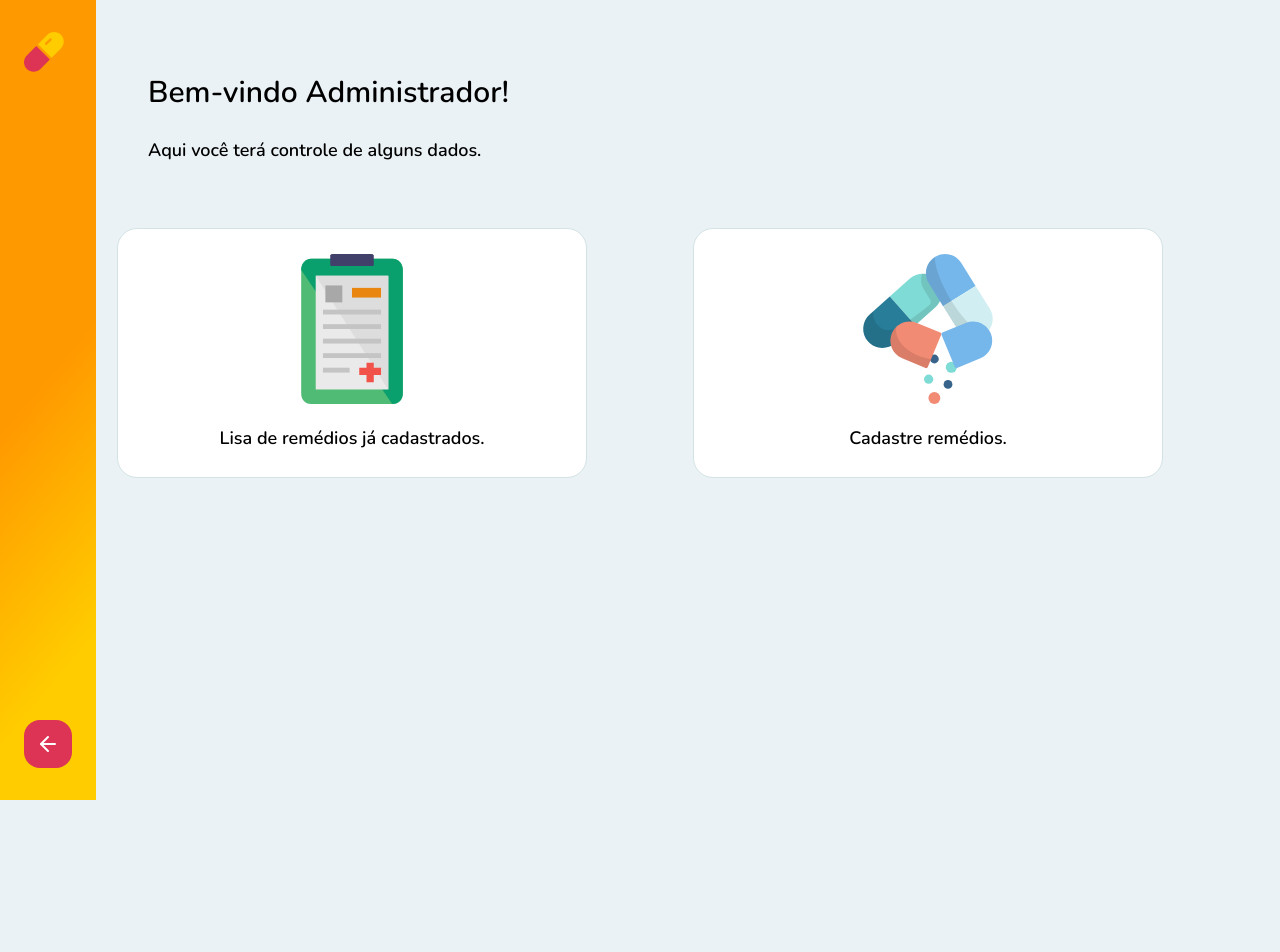
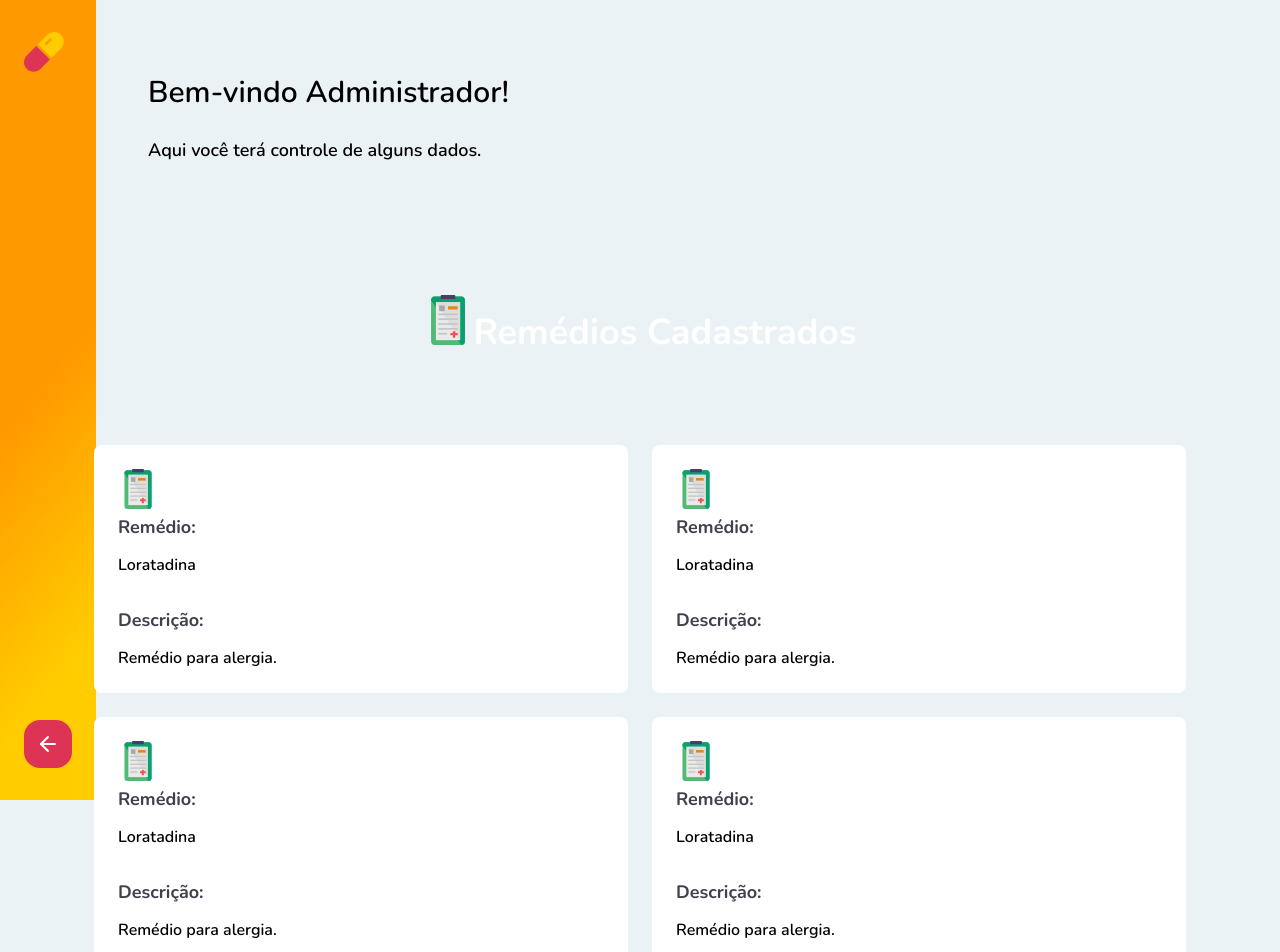
Before and after one commit to ibrunera/inery, a React (Create React App) app in the folder web/: page /admin/home in a window 1280 px wide. Shown: the top 952 px of the page. Before the commit the page ends 800 px from the top, so only its background shows below. Built offline with nearby package versions, Linux system fonts and the light colour scheme.

Commit message:
Updated Admin HomePage

```diff
--- a/web/src/pages/admin/HomePage.tsx
+++ b/web/src/pages/admin/HomePage.tsx
@@ -13,14 +13,17 @@ export default function HomePage() {
       <div className="main-container">
 
         <main>
-          <div className="intro">
-            <h2>Bem-vindo Administrador!</h2>
-            <p>Aqui você terá controle de alguns dados.</p>
-          </div>
+          <header>
+
+            <div className="intro">
+              <h2>Bem-vindo Administrador!</h2>
+              <p>Aqui você terá controle de alguns dados.</p>
+            </div>
+          </header>
 
           <div className="container">
 
-            <div className="list-page">
+            {/* <div className="list-page">
               <img src={listImg} alt="Lista de remédios" />
 
               <p>Lisa de remédios já cadastrados.</p>
@@ -31,7 +34,60 @@ export default function HomePage() {
 
               <p>Cadastre remédios.</p>
 
+            </div> */}
+            <div className="title-container">
+              <img src={listImg} alt="Lista de remédios" />
+              <h1>Remédios Cadastrados</h1>
+
             </div>
+
+            <ul>
+              <li>
+                <img src={listImg} alt="Lista de remédios" />
+                <strong>Remédio:</strong>
+                <p>Loratadina</p>
+
+                <strong>Descrição:</strong>
+                <p>Remédio para alergia.</p>
+              </li>
+
+
+              <li>
+                <img src={listImg} alt="Lista de remédios" />
+                <strong>Remédio:</strong>
+                <p>Loratadina</p>
+
+                <strong>Descrição:</strong>
+                <p>Remédio para alergia.</p>
+              </li>
+
+              <li>
+                <img src={listImg} alt="Lista de remédios" />
+                <strong>Remédio:</strong>
+                <p>Loratadina</p>
+
+                <strong>Descrição:</strong>
+                <p>Remédio para alergia.</p>
+              </li>
+
+              <li>
+                <img src={listImg} alt="Lista de remédios" />
+                <strong>Remédio:</strong>
+                <p>Loratadina</p>
+
+                <strong>Descrição:</strong>
+                <p>Remédio para alergia.</p>
+              </li>
+
+              <li>
+                <img src={listImg} alt="Lista de remédios" />
+                <strong>Remédio:</strong>
+                <p>Loratadina</p>
+
+                <strong>Descrição:</strong>
+                <p>Remédio para alergia.</p>
+              </li>
+            </ul>
 
           </div>
 
--- a/web/src/styles/pages/admin/home.css
+++ b/web/src/styles/pages/admin/home.css
@@ -44,68 +44,75 @@
 }
 
 #home-container .container {
-  display: flex;
-  justify-content: space-between;
+  width: 100%;
+  max-width: 1180px;
+  padding: 0 30px;
+  margin: 32px auto;
 }
 
-#home-container .container .list-page {
-  width: 470px;
-  height: 250px;
+.container .title-container {
   margin: 64px auto;
-  padding: 20px;
-
-  background: #ffffff;
-  border: 1px solid #d3e2e5;
-  border-radius: 20px;
-
-  color: #000000;
-
-  overflow: hidden;
 
   display: flex;
-  flex-direction: column;
   justify-content: center;
-  align-items: center;
+  align-items: center
 }
 
-#home-container .container .create-page {
-  width: 470px;
-  height: 250px;
-  margin: 64px auto;
-  padding: 20px;
-
-  background: #ffffff;
-  border: 1px solid #d3e2e5;
-  border-radius: 20px;
-
-  color: #000000;
-
-  overflow: hidden;
-
-  display: flex;
-  flex-direction: column;
-  justify-content: center;
-  align-items: center;
+.container .title-container img {
+  width: 50px;
+  height: 50px;
+  margin-top: 30px;
 }
 
-#home-container .container .list-page img {
-  width: 150px;
-  height: 150px;
+.container .title-container h1{
+  margin-top: 80px;
+  margin-bottom: 24px;
 }
 
-#home-container .container .list-page p {
-  line-height: 28px;
+.container ul{
+  display: grid;
+  grid-template-columns: repeat(2, 1fr);
+  grid-gap: 24px;
+  list-style: none;
 
-  margin-top: 20px;
 }
 
-#home-container .container .create-page img {
-  width: 150px;
-  height: 150px;
+.container ul li{
+  background: #FFF;
+  padding: 24px;
+  border-radius:8px;
+  position: relative;
+  color: #000;
 }
 
-#home-container .container .create-page p {
-  line-height: 28px;
+.container ul li img {
+  width: 40px;
+  height: 40px;
+}
 
-  margin-top: 20px;
+.container ul li button{
+  position: absolute;
+  right: 24px;
+  top: 24px;
+  border:0;
 }
+
+.container ul li button:hover{
+  opacity: 0.8;
+}
+
+.container ul li strong{
+  display: block;
+  margin-bottom: 16px;
+  color: #41414d;
+}
+
+.container ul li p + strong{
+  margin-top: 32px;
+}
+
+.container ul li p{
+  columns: #737380;
+  line-height: 21px;
+  font-size: 16px;
+}
```
